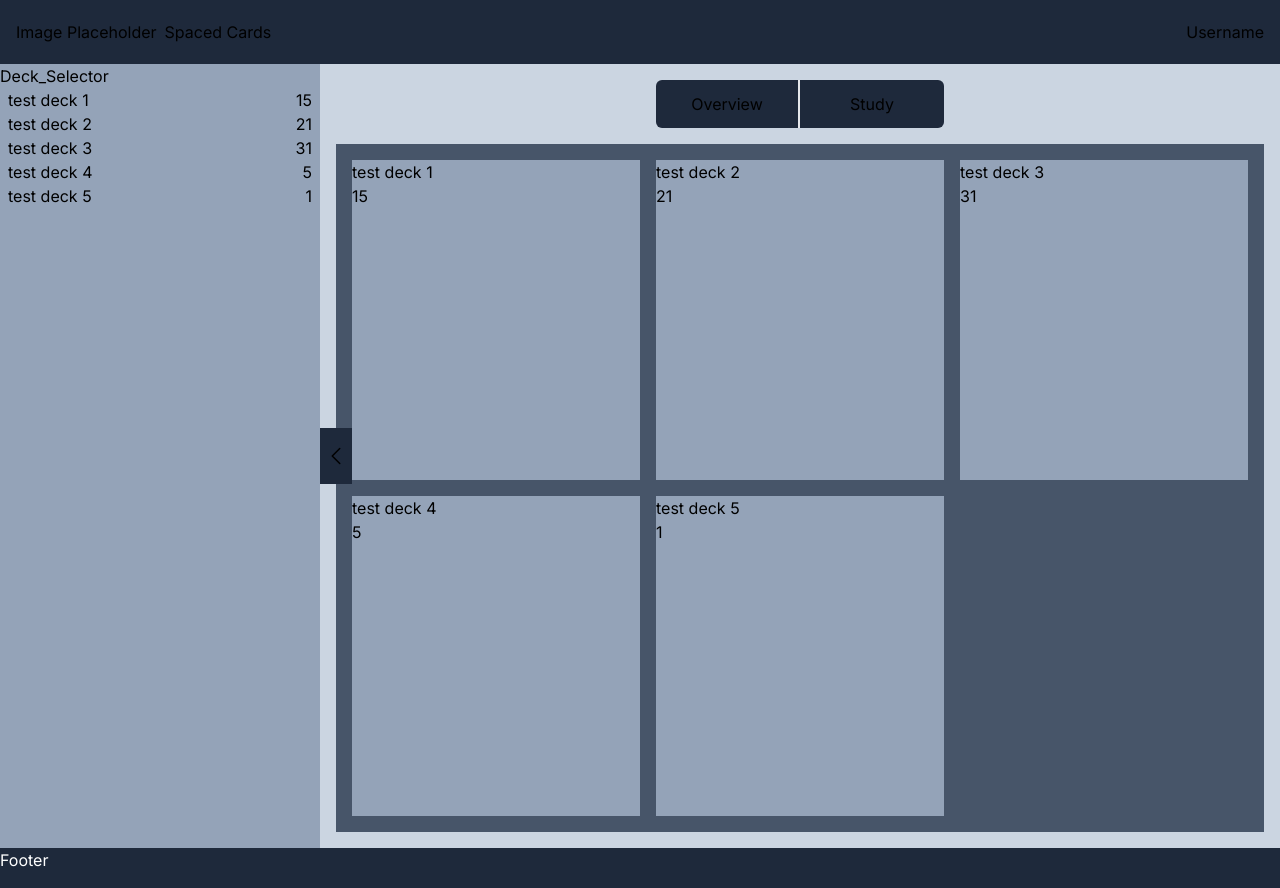
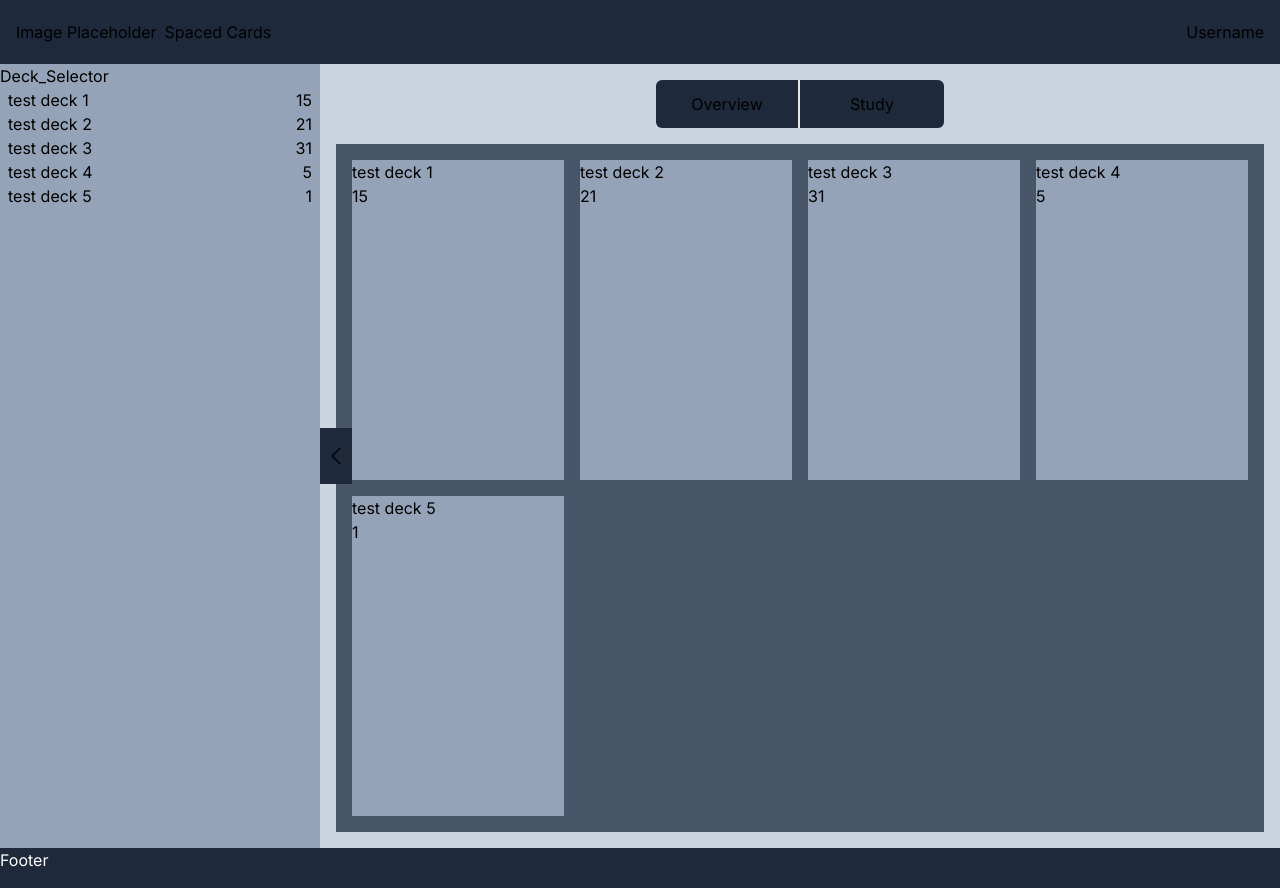
Before and after one commit to gary-giambatista/spaced-cards, a Next.js app: page / in a window 1280 px wide. Built offline with nearby package versions, Linux system fonts and the light colour scheme.

Commit message:
Installed Tailwind container queries and configured Overview with breakpoints

```diff
--- a/app/page.js
+++ b/app/page.js
@@ -57,3 +57,6 @@ export default function Home() {
 		</main>
 	);
 }
+
+// Notes
+// JS logic to hide drawer not necessary, because using media query to set the drawer to absolute fixes display issues
--- a/components/hud/Deck_Selector.jsx
+++ b/components/hud/Deck_Selector.jsx
@@ -31,7 +31,7 @@ const sampleDecks = [
 function Deck_Selector({ drawerOpen, setDrawerOpen }) {
 	return (
 		<section
-			className={`absolute h-full sm:relative flex-shrink bg-slate-400 transition-all ${
+			className={`absolute h-full sm:relative flex-shrink bg-slate-400 transition-all z-10 ${
 				drawerOpen ? "w-80 min-w-80" : "w-0 min-w-0"
 			} `}
 		>
--- a/components/hud/Overview.jsx
+++ b/components/hud/Overview.jsx
@@ -3,9 +3,8 @@ import Hud_Header from "./Hud_Header";
 
 function Overview({ setMode }) {
 	return (
-		<section className={`flex-grow bg-slate-600 p-4`}>
-			{/* <Hud_Header setMode={setMode} /> */}
-			<div className="grid grid-cols-1 md:grid-cols-3 2xl:grid-cols-5 gap-4">
+		<section className={`@container flex-grow bg-slate-600 p-4`}>
+			<div className="grid grid-cols-1 @md:grid-cols-2 @2xl:grid-cols-3 @3xl:grid-cols-4 @5xl:grid-cols-5 @7xl:grid-cols-6 @[1921px]:grid-cols-8 gap-4">
 				{cards.map((card) => {
 					return (
 						<div
@@ -51,3 +50,4 @@ const cards = [
 		id: 5,
 	},
 ];
+//old screen CSS grid grid-cols-1 md:grid-cols-3 2xl:grid-cols-5 gap-4
--- a/package.json
+++ b/package.json
@@ -9,6 +9,7 @@
     "lint": "next lint"
   },
   "dependencies": {
+    "@tailwindcss/container-queries": "^0.1.1",
     "dayjs": "^1.11.10",
     "next": "14.0.4",
     "react": "^18",
--- a/tailwind.config.js
+++ b/tailwind.config.js
@@ -1,18 +1,18 @@
 /** @type {import('tailwindcss').Config} */
 module.exports = {
 	content: [
-    './pages/**/*.{js,ts,jsx,tsx,mdx}',
-    './components/**/*.{js,ts,jsx,tsx,mdx}',
-    './app/**/*.{js,ts,jsx,tsx,mdx}',
+		"./pages/**/*.{js,ts,jsx,tsx,mdx}",
+		"./components/**/*.{js,ts,jsx,tsx,mdx}",
+		"./app/**/*.{js,ts,jsx,tsx,mdx}",
 	],
 	theme: {
 		extend: {
 			backgroundImage: {
-        'gradient-radial': 'radial-gradient(var(--tw-gradient-stops))',
-        'gradient-conic':
-          'conic-gradient(from 180deg at 50% 50%, var(--tw-gradient-stops))',
+				"gradient-radial": "radial-gradient(var(--tw-gradient-stops))",
+				"gradient-conic":
+					"conic-gradient(from 180deg at 50% 50%, var(--tw-gradient-stops))",
 			},
 		},
 	},
-  plugins: [],
-}
+	plugins: [require("@tailwindcss/container-queries")],
+};
```
Also changed, not shown: 1 other file (tests, documents, lock files or other folders). Lines whose indentation alone changed are shown as unchanged.
